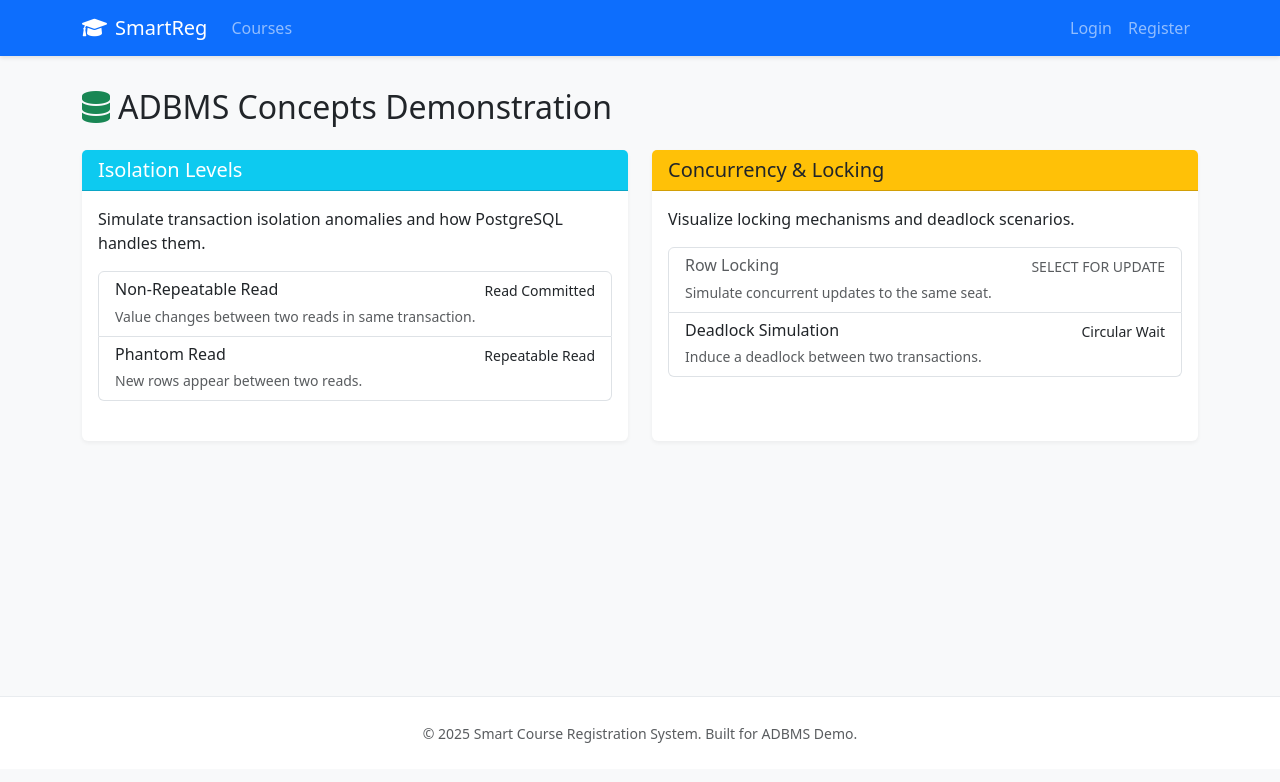
After one commit to vishnupv074/smart_course_registration, a Django app: page /adbms/ in a window 1280 px wide. The commit adds this page. Shown: the top 782 px of the page. Run offline with Django 5.2, Linux system fonts and the light colour scheme; parts of the project's set-up code (start-up, migrations or seed data) failed here and were passed over.

Commit message:
Implement ADBMS Concepts Demonstration
- Added ADBMS Dashboard at /adbms/
- Implemented Non-Repeatable Read simulation (Read Committed anomaly)
- Implemented Phantom Read simulation (Read Committed anomaly)
- Implemented Deadlock Simulation (Circular Wait)
- Added Celery worker to docker-compose for background tasks
- Created detailed documentation in docs/adbms_concepts.md
- Added Celery tasks for concurrent updates and inserts

```diff
--- /dev/null
+++ b/adbms_demo/urls.py
@@ -0,0 +1,9 @@
+from django.urls import path
+from . import views
+
+urlpatterns = [
+    path('', views.dashboard, name='adbms-dashboard'),
+    path('non-repeatable-read/', views.non_repeatable_read, name='non-repeatable-read'),
+    path('phantom-read/', views.phantom_read, name='phantom-read'),
+    path('deadlock/', views.deadlock_simulation, name='deadlock'),
+]
--- a/adbms_demo/views.py
+++ b/adbms_demo/views.py
@@ -1,3 +1,205 @@
 from django.shortcuts import render
+from django.db import transaction, connection
+import time
 
-# Create your views here.
+from courses.models import Section
+from enrollment.models import Enrollment
+from .tasks import update_section_capacity, insert_enrollment, deadlock_task_a, deadlock_task_b
+
+def dashboard(request):
+    return render(request, 'adbms/dashboard.html')
+
+def non_repeatable_read(request):
+    """
+    Demonstrates Non-Repeatable Read anomaly.
+    1. Transaction A reads a row.
+    2. Transaction B (Celery task) updates the row and commits.
+    3. Transaction A reads the row again and sees the new value.
+    This happens in READ COMMITTED isolation level.
+    """
+    # Ensure we have a section to test with
+    section = Section.objects.first()
+    if not section:
+        return render(request, 'adbms/error.html', {'message': 'No sections available for demo.'})
+
+    # Reset capacity for consistent demo
+    initial_capacity = 50
+    section.capacity = initial_capacity
+    section.save()
+
+    results = {
+        'demo_name': 'Non-Repeatable Read',
+        'isolation_level': 'READ COMMITTED (Default)',
+        'section_id': section.id,
+        'initial_value': initial_capacity,
+        'steps': []
+    }
+
+    # Start Transaction A
+    with transaction.atomic():
+        # Step 1: First Read
+        s1 = Section.objects.get(id=section.id)
+        results['steps'].append({
+            'step': 1,
+            'action': 'Read 1 (Transaction A)',
+            'value': s1.capacity,
+            'time': 'T1'
+        })
+
+        # Step 2: Trigger Transaction B (Background Task)
+        # We change capacity to 100
+        new_capacity = 100
+        update_section_capacity.delay(section.id, new_capacity, delay=1)
+        results['steps'].append({
+            'step': 2,
+            'action': 'Trigger Transaction B (Update to 100)',
+            'value': 'Async Task Queued',
+            'time': 'T2'
+        })
+
+        # Sleep to allow Transaction B to complete
+        time.sleep(3)
+
+        # Step 3: Second Read
+        # In READ COMMITTED, this should see the new value (100)
+        # In REPEATABLE READ, this should see the old value (50)
+        s2 = Section.objects.get(id=section.id)
+        results['steps'].append({
+            'step': 3,
+            'action': 'Read 2 (Transaction A)',
+            'value': s2.capacity,
+            'time': 'T3'
+        })
+
+        anomaly_detected = s1.capacity != s2.capacity
+        results['anomaly_detected'] = anomaly_detected
+        results['conclusion'] = "Anomaly Detected! The value changed within the same transaction." if anomaly_detected else "No Anomaly. The value remained consistent."
+
+    return render(request, 'adbms/simulation_result.html', {'results': results})
+
+def phantom_read(request):
+    """
+    Demonstrates Phantom Read anomaly.
+    1. Transaction A counts rows matching a criteria.
+    2. Transaction B (Celery task) inserts a new row matching criteria.
+    3. Transaction A counts rows again and sees a different count.
+    """
+    section = Section.objects.first()
+    if not section:
+        return render(request, 'adbms/error.html', {'message': 'No sections available for demo.'})
+
+    # Cleanup phantom user enrollment to ensure clean state
+    Enrollment.objects.filter(student__username='phantom_user').delete()
+
+    results = {
+        'demo_name': 'Phantom Read',
+        'isolation_level': 'READ COMMITTED (Default)',
+        'section_id': section.id,
+        'initial_value': 'N/A',
+        'steps': []
+    }
+
+    with transaction.atomic():
+        # Step 1: First Count
+        count1 = Enrollment.objects.filter(section=section).count()
+        results['steps'].append({
+            'step': 1,
+            'action': 'Count Enrollments (Transaction A)',
+            'value': count1,
+            'time': 'T1'
+        })
+
+        # Step 2: Trigger Transaction B
+        insert_enrollment.delay(section.id, delay=1)
+        results['steps'].append({
+            'step': 2,
+            'action': 'Trigger Transaction B (Insert new enrollment)',
+            'value': 'Async Task Queued',
+            'time': 'T2'
+        })
+
+        # Sleep to allow Transaction B to complete
+        time.sleep(3)
+
+        # Step 3: Second Count
+        count2 = Enrollment.objects.filter(section=section).count()
+        results['steps'].append({
+            'step': 3,
+            'action': 'Count Enrollments Again (Transaction A)',
+            'value': count2,
+            'time': 'T3'
+        })
+
+        anomaly_detected = count1 != count2
+        results['anomaly_detected'] = anomaly_detected
+        results['conclusion'] = "Anomaly Detected! A new 'phantom' row appeared within the same transaction." if anomaly_detected else "No Anomaly. The count remained consistent."
+
+    return render(request, 'adbms/simulation_result.html', {'results': results})
+
+
+def deadlock_simulation(request):
+    """
+    Demonstrates Deadlock.
+    Triggers two background tasks that try to acquire locks in reverse order.
+    """
+    # Ensure we have two sections
+    s1 = Section.objects.first()
+    s2 = Section.objects.exclude(id=s1.id).first()
+
+    if not s1 or not s2:
+        # Create a second section if needed
+        from users.models import User
+        from courses.models import Course
+        instructor = User.objects.filter(role='INSTRUCTOR').first()
+        course = Course.objects.first()
+        if not instructor or not course:
+             return render(request, 'adbms/error.html', {'message': 'Not enough data for deadlock demo.'})
+
+        s2 = Section.objects.create(
+            course=course,
+            instructor=instructor,
+            semester='Spring 2026',
+            capacity=30,
+            room_number='102',
+            schedule='Tue 10am'
+        )
+
+    results = {
+        'demo_name': 'Deadlock Simulation',
+        'isolation_level': 'READ COMMITTED (Default)',
+        'section_id': f"{s1.id} & {s2.id}",
+        'initial_value': 'N/A',
+        'steps': []
+    }
+
+    # We trigger both tasks almost simultaneously
+    # Task A: Locks S1, waits, wants S2
+    # Task B: Locks S2, waits, wants S1
+
+    task_a = deadlock_task_a.delay(s1.id, s2.id)
+    results['steps'].append({
+        'step': 1,
+        'action': 'Trigger Task A (Locks S1, wants S2)',
+        'value': f'Task ID: {task_a.id}',
+        'time': 'T1'
+    })
+
+    task_b = deadlock_task_b.delay(s1.id, s2.id)
+    results['steps'].append({
+        'step': 2,
+        'action': 'Trigger Task B (Locks S2, wants S1)',
+        'value': f'Task ID: {task_b.id}',
+        'time': 'T1'
+    })
+
+    results['steps'].append({
+        'step': 3,
+        'action': 'Wait for Deadlock Resolution',
+        'value': 'Check Celery Logs / Monitor',
+        'time': 'T2'
+    })
+
+    results['anomaly_detected'] = True
+    results['conclusion'] = "Deadlock Scenario Triggered! One of the tasks will be terminated by PostgreSQL's deadlock detector. Check the Celery logs to see which one failed."
+
+    return render(request, 'adbms/simulation_result.html', {'results': results})
--- a/config/urls.py
+++ b/config/urls.py
@@ -32,6 +32,7 @@ urlpatterns = [
     path('api/users/', include('users.urls')),
     path('api/', include('courses.urls')),
     path('api/', include('enrollment.urls')),
+    path('adbms/', include('adbms_demo.urls')),
 
     # API Schema & Documentation
     path('api/schema/', SpectacularAPIView.as_view(), name='schema'),
--- /dev/null
+++ b/templates/adbms/dashboard.html
@@ -0,0 +1,65 @@
+{% extends 'base.html' %}
+
+{% block title %}ADBMS Demos - SmartReg{% endblock %}
+
+{% block content %}
+<h2 class="mb-4"><i class="fas fa-database text-success me-2"></i>ADBMS Concepts Demonstration</h2>
+
+<div class="row g-4">
+    <!-- Isolation Levels -->
+    <div class="col-md-6">
+        <div class="card h-100">
+            <div class="card-header bg-info text-white">
+                <h5 class="mb-0">Isolation Levels</h5>
+            </div>
+            <div class="card-body">
+                <p>Simulate transaction isolation anomalies and how PostgreSQL handles them.</p>
+                <div class="list-group">
+                    <a href="{% url 'non-repeatable-read' %}" class="list-group-item list-group-item-action">
+                        <div class="d-flex w-100 justify-content-between">
+                            <h6 class="mb-1">Non-Repeatable Read</h6>
+                            <small>Read Committed</small>
+                        </div>
+                        <small class="text-muted">Value changes between two reads in same transaction.</small>
+                    </a>
+                    <a href="{% url 'phantom-read' %}" class="list-group-item list-group-item-action">
+                        <div class="d-flex w-100 justify-content-between">
+                            <h6 class="mb-1">Phantom Read</h6>
+                            <small>Repeatable Read</small>
+                        </div>
+                        <small class="text-muted">New rows appear between two reads.</small>
+                    </a>
+                </div>
+            </div>
+        </div>
+    </div>
+
+    <!-- Concurrency Control -->
+    <div class="col-md-6">
+        <div class="card h-100">
+            <div class="card-header bg-warning text-dark">
+                <h5 class="mb-0">Concurrency & Locking</h5>
+            </div>
+            <div class="card-body">
+                <p>Visualize locking mechanisms and deadlock scenarios.</p>
+                <div class="list-group">
+                    <a href="#" class="list-group-item list-group-item-action disabled">
+                        <div class="d-flex w-100 justify-content-between">
+                            <h6 class="mb-1">Row Locking</h6>
+                            <small>SELECT FOR UPDATE</small>
+                        </div>
+                        <small class="text-muted">Simulate concurrent updates to the same seat.</small>
+                    </a>
+                    <a href="{% url 'deadlock' %}" class="list-group-item list-group-item-action">
+                        <div class="d-flex w-100 justify-content-between">
+                            <h6 class="mb-1">Deadlock Simulation</h6>
+                            <small>Circular Wait</small>
+                        </div>
+                        <small class="text-muted">Induce a deadlock between two transactions.</small>
+                    </a>
+                </div>
+            </div>
+        </div>
+    </div>
+</div>
+{% endblock %}
--- a/templates/home.html
+++ b/templates/home.html
@@ -26,7 +26,7 @@
                         <h5 class="card-title"><i class="fas fa-database text-success mb-3 fa-2x"></i><br>ADBMS Demos
                         </h5>
                         <p class="card-text">Explore database concepts like Isolation Levels and Locking.</p>
-                        <a href="#" class="btn btn-outline-success">Explore Demos</a>
+                        <a href="{% url 'adbms-dashboard' %}" class="btn btn-outline-success">Explore Demos</a>
                     </div>
                 </div>
             </div>
```
Also changed, not shown: adbms_demo/tasks.py (added, +81 -0 lines), docker-compose.yml (+11 -0 lines), docs/adbms_concepts.md (added, +80 -0 lines), templates/adbms/error.html (added, +18 -0 lines), templates/adbms/simulation_result.html (added, +59 -0 lines).
